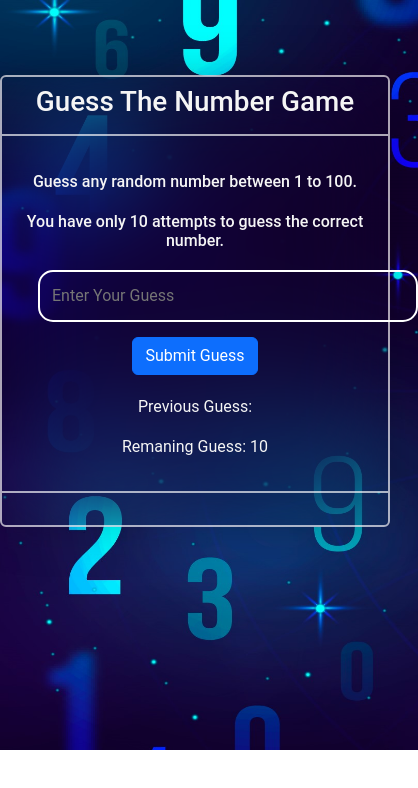
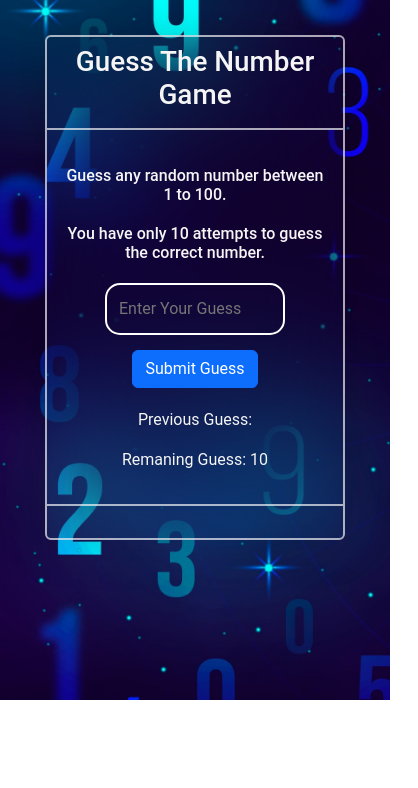
Before and after one commit to KyadaPavan/Guess_Number, a plain HTML site: page index.html in a window 390 px wide. Shown: the whole page, 418 px wide, since content can reach past the window. Drawn offline with nearby package versions, Linux system fonts and the light colour scheme.

Commit message:
Update index.css

```diff
--- a/index.css
+++ b/index.css
@@ -7,9 +7,9 @@
 body{
     background-image: url("8389461\ copy.jpg");
     background-size: 1550px 750px;
+    background-size: cover;
     background-repeat: no-repeat;
     font-family: 'Roboto', sans-serif;
-
 }
 
 #main{
@@ -45,7 +45,6 @@ p{
     color: whitesmoke;
 }
 
-
 .intro{
     margin-top: 20px;
 }
@@ -54,16 +53,13 @@ p{
     margin-top: 20px;
 }
 
-button{
+.submit{
     margin-top: 15px;
 }
 
 .guess{
     margin: 20px;
-
 }
-
-
 
 input{
     background-color: transparent;
@@ -72,24 +68,39 @@ input{
     color: whitesmoke;
     width: 500px;
     padding: 12px;
-    /* margin: 20px 20px; */
-
 }
 
 .highorlow{
     margin-top: 10px;
 }
 
+.againButton{
+    margin: 10px 10px;
+}
 
 @media only screen and (max-width: 600px){
 
+
+    *{
+        margin: 0;
+        padding: 0;
+        box-sizing: border-box;
+    }
+
     .main{
-        width: 450px;
+        width: 300px;
     }
 
     .guessfield{
-        width: 380px;
+        width: 180px;
     }
 
+    body{
+        background-size: 1300px 700px;
+    }
+
+    #main{
+        margin-top: 35px;
+    }
 
 }
```
